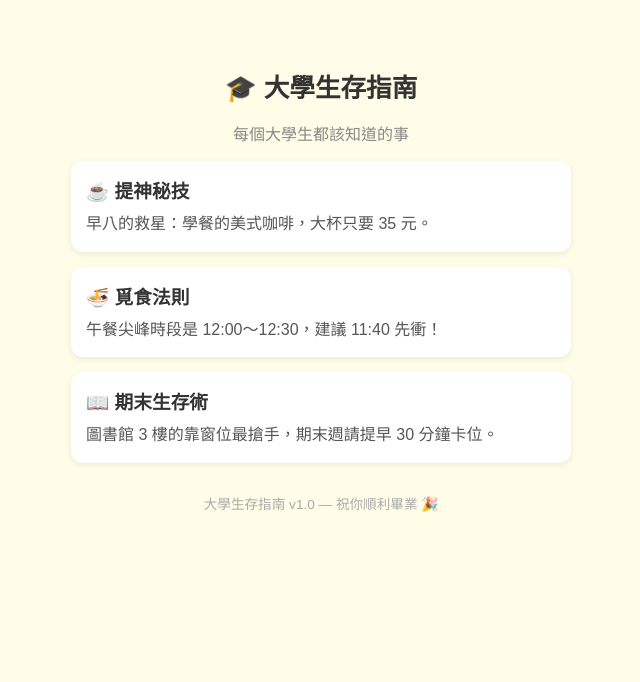
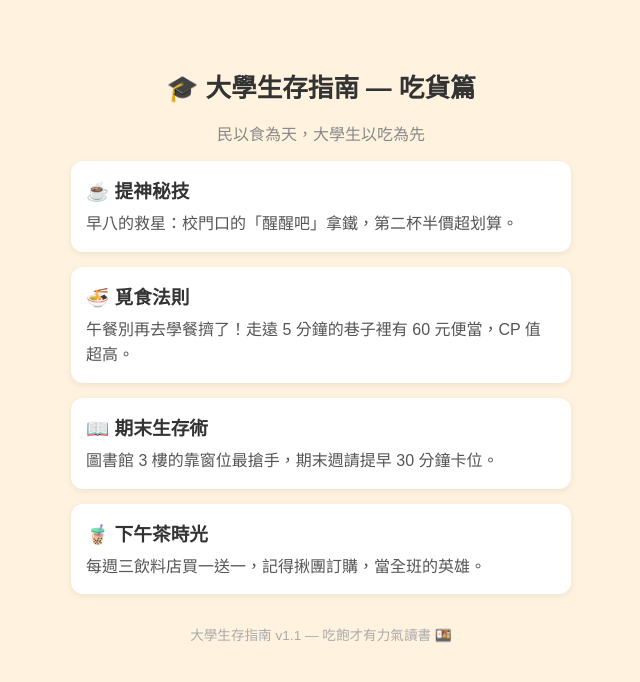
Before and after one commit to hua466/complit_demo, a plain HTML site: page index.html in a window 1280 px wide. Shown: the whole page, without its empty margins (319-959 px from the left). Drawn offline with Linux system fonts and the light colour scheme.

Commit message:
吃貨篇

```diff
--- a/index.html
+++ b/index.html
@@ -10,7 +10,7 @@
             max-width: 500px;
             margin: 30px auto;
             padding: 20px;
-            background-color: #fffde7;
+            background-color: #fff3e0;
             color: #333;
         }
         h1 {
@@ -41,17 +41,17 @@
     </style>
 </head>
 <body>
-    <h1>🎓 大學生存指南</h1>
-    <p style="text-align:center; color:#888;">每個大學生都該知道的事</p>
+    <h1>🎓 大學生存指南 — 吃貨篇</h1>
+    <p style="text-align:center; color:#888;">民以食為天，大學生以吃為先</p>
 
     <div class="tip">
         <h3>☕ 提神秘技</h3>
-        <p>早八的救星：學餐的美式咖啡，大杯只要 35 元。</p>
+        <p>早八的救星：校門口的「醒醒吧」拿鐵，第二杯半價超划算。</p>
     </div>
 
     <div class="tip">
         <h3>🍜 覓食法則</h3>
-        <p>午餐尖峰時段是 12:00～12:30，建議 11:40 先衝！</p>
+        <p>午餐別再去學餐擠了！走遠 5 分鐘的巷子裡有 60 元便當，CP 值超高。</p>
     </div>
 
     <div class="tip">
@@ -59,8 +59,13 @@
         <p>圖書館 3 樓的靠窗位最搶手，期末週請提早 30 分鐘卡位。</p>
     </div>
 
+    <div class="tip">
+        <h3>🧋 下午茶時光</h3>
+        <p>每週三飲料店買一送一，記得揪團訂購，當全班的英雄。</p>
+    </div>
+
     <div class="footer">
-        <p>大學生存指南 v1.0 — 祝你順利畢業 🎉</p>
+        <p>大學生存指南 v1.1 — 吃飽才有力氣讀書 🍱</p>
     </div>
 </body>
 </html>
```
